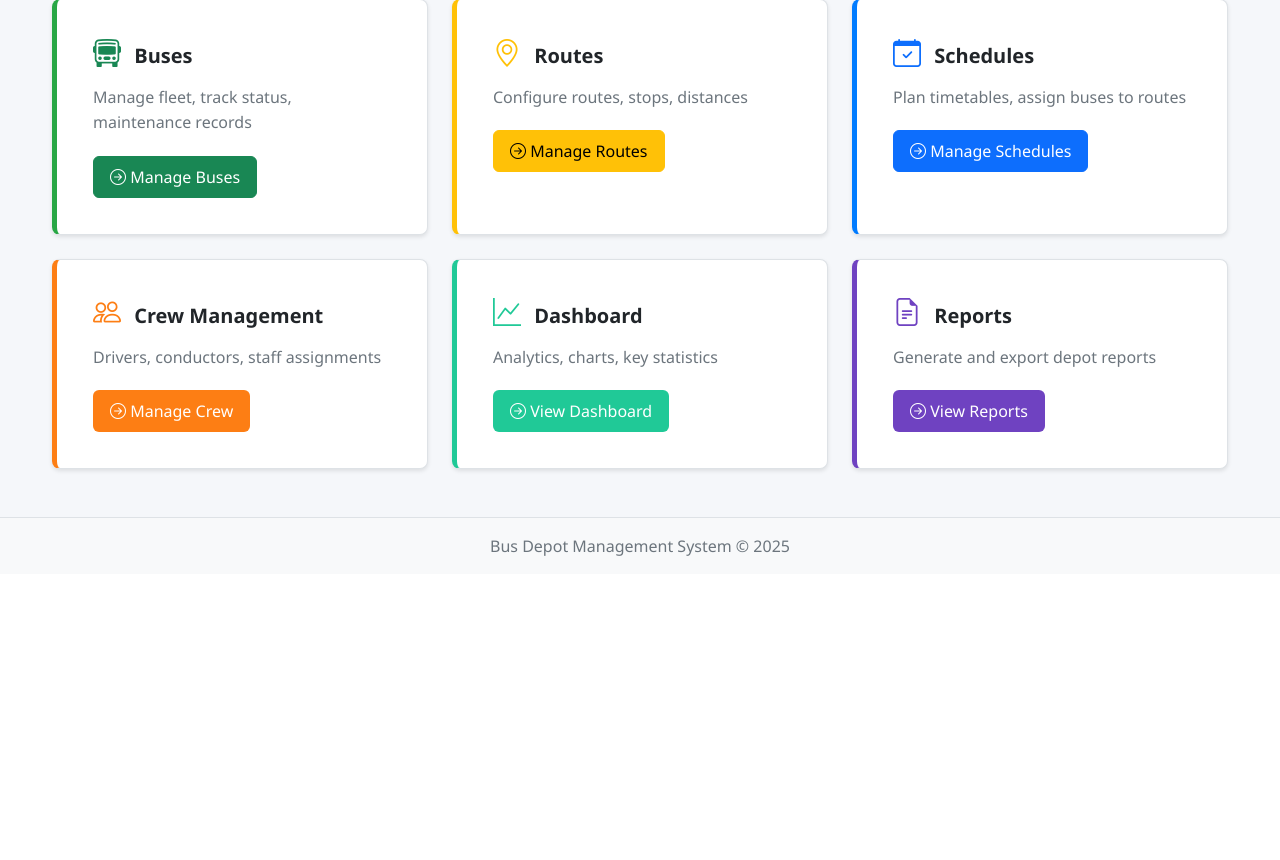
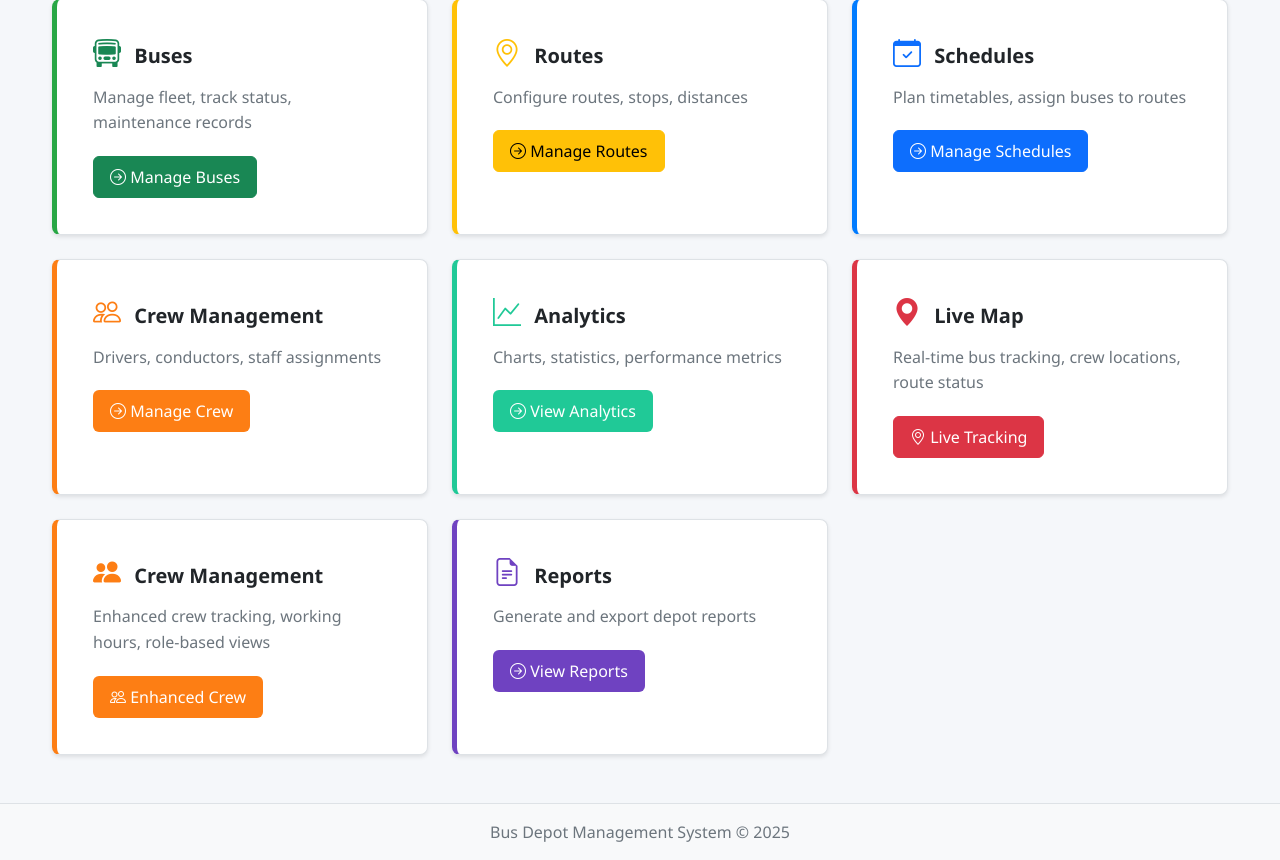
Before and after one commit to cggtt0001-sketch/bus-management-system, a Flask app: page / in a window 1280 px wide. Shown: the part 237-1097 px from the top of the page. Before the commit the page ends 793 px from the top, so only its background shows below. Run offline with Flask 3, Linux system fonts and the light colour scheme.

Commit message:
Auto-commit: Agent tool execution

```diff
--- a/app/templates/home/index.html
+++ b/app/templates/home/index.html
@@ -73,17 +73,49 @@
         </div>
     </div>
 
-    <!-- Dashboard Card -->
+    <!-- Analytics Dashboard Card -->
     <div class="col-12 col-md-6 col-lg-4">
         <div class="card module-card h-100" style="border-left: 5px solid #20c997;">
             <div class="card-body">
                 <h5 class="card-title">
                     <i class="bi bi-graph-up fs-3" style="color: #20c997;"></i>
-                    <span class="ms-2">Dashboard</span>
+                    <span class="ms-2">Analytics</span>
                 </h5>
-                <p class="card-text text-muted">Analytics, charts, key statistics</p>
+                <p class="card-text text-muted">Charts, statistics, performance metrics</p>
                 <a href="{{ url_for('dashboard.index') }}" class="btn" style="background-color: #20c997; color: white;">
-                    <i class="bi bi-arrow-right-circle"></i> View Dashboard
+                    <i class="bi bi-arrow-right-circle"></i> View Analytics
+                </a>
+            </div>
+        </div>
+    </div>
+
+    <!-- Live Map Card -->
+    <div class="col-12 col-md-6 col-lg-4">
+        <div class="card module-card h-100" style="border-left: 5px solid #dc3545;">
+            <div class="card-body">
+                <h5 class="card-title">
+                    <i class="bi bi-geo-alt-fill fs-3 text-danger"></i>
+                    <span class="ms-2">Live Map</span>
+                </h5>
+                <p class="card-text text-muted">Real-time bus tracking, crew locations, route status</p>
+                <a href="{{ url_for('dashboard.map_dashboard') }}" class="btn btn-danger">
+                    <i class="bi bi-geo-alt"></i> Live Tracking
+                </a>
+            </div>
+        </div>
+    </div>
+
+    <!-- Enhanced Crew Management Card -->
+    <div class="col-12 col-md-6 col-lg-4">
+        <div class="card module-card h-100" style="border-left: 5px solid #fd7e14;">
+            <div class="card-body">
+                <h5 class="card-title">
+                    <i class="bi bi-people-fill fs-3" style="color: #fd7e14;"></i>
+                    <span class="ms-2">Crew Management</span>
+                </h5>
+                <p class="card-text text-muted">Enhanced crew tracking, working hours, role-based views</p>
+                <a href="{{ url_for('crew.enhanced_crew_list') }}" class="btn" style="background-color: #fd7e14; color: white;">
+                    <i class="bi bi-people"></i> Enhanced Crew
                 </a>
             </div>
         </div>
```
